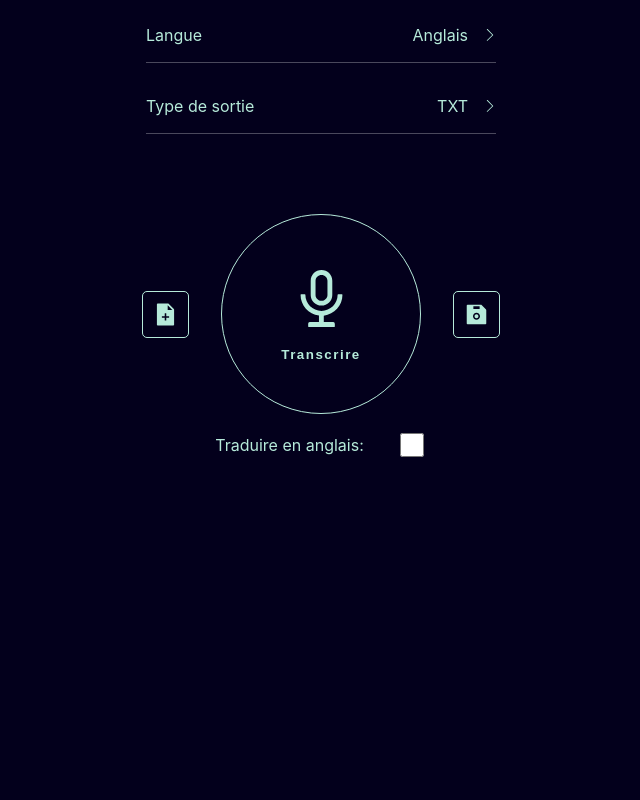
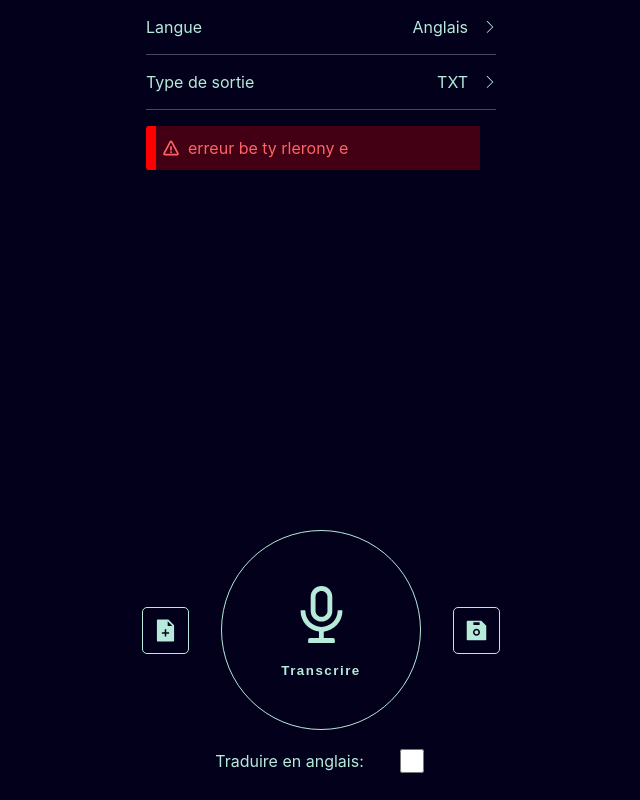
Before and after one commit to acf-patrick/speech-recognition, a React (Vite) app: page / in a window 1280 px wide. Shown: the whole page, without its empty margins (319-959 px from the left). Built offline with nearby package versions, Linux system fonts and the light colour scheme.

Commit message:
- call sidecar from Rust - added paragraph for input and output files

```diff
--- a/src/App.tsx
+++ b/src/App.tsx
@@ -1,4 +1,4 @@
-import { useState } from "react";
+import { useEffect, useState } from "react";
 import {
   StyledApp,
   StyledChooseButton,
@@ -10,10 +10,12 @@ import {
 import { GlobalStyles } from "./styles/globalStyles";
 import { ThemeProvider } from "styled-components";
 import { theme } from "./styles/theme";
-import { AiFillFileAdd, AiFillSave, AiOutlineAudio } from "react-icons/ai";
 import { BiError } from "react-icons/bi";
 import { dialog } from "@tauri-apps/api";
-import { Command } from "@tauri-apps/api/shell";
+import { invoke } from "@tauri-apps/api/tauri";
+import { appWindow } from "@tauri-apps/api/window";
+import { AiFillFileAdd, AiFillSave, AiOutlineAudio } from "react-icons/ai";
+import { LuFileInput, LuFileOutput } from "react-icons/lu";
 
 const langList = {
   label: "Langue",
@@ -43,25 +45,50 @@ function App() {
   const [outputFormat, setOutputFormat] = useState("txt");
   const [chosenFilePath, setChosenFilePath] = useState("");
   const [outputPath, setOutputPath] = useState("");
-  const [error, setError] = useState("");
+  const [error, setError] = useState("erreur be ty rlerony e");
+
+  useEffect(() => {
+    appWindow.listen<string>("stdout", (line) => {
+      console.log(line.payload);
+    });
+
+    appWindow.listen<string>("stderr", (line) => {
+      console.error(line.payload);
+    });
+
+    appWindow.listen<string>("error", (line) => {
+      setError(line.payload);
+    });
+  }, []);
 
   const formOnSubmit = (e: React.FormEvent<HTMLFormElement>) => {
     e.preventDefault();
 
-    const cmd = Command.sidecar("whisper/main", [
+    invoke("call_whisper", {
+      audioPath: "D:/FIT_Apprenti_Vague_006/whisper/essai1.wav",
+    })
+      .then((res) => console.log(res))
+      .catch((err) => console.error(err));
+
+    /*const cmd = Command.sidecar("whisper/main", [
       "-m",
       "dataset",
       "-f",
-      "D:/output.wav",
-      "--output-file",
-      "D:/audio.txt"
+      "D:/FIT_Apprenti_Vague_006/whisper/essai1.wav",
+      "2>",
+      "D:/stdout.txt",
     ]);
+
+    cmd.addListener("error", (args) => {
+      console.error(args);
+    });
+
     cmd
       .execute()
       .then((res) => {
         console.log(res);
       })
-      .catch((err) => console.error(err));
+      .catch((err) => console.error(err));*/
   };
 
   const chooseOutputOnClick = () => {
@@ -105,10 +132,13 @@ function App() {
     <ThemeProvider theme={theme}>
       <GlobalStyles />
       <StyledApp onSubmit={formOnSubmit}>
+        <div>
           <SelectBox
             {...langList}
             onChange={(curr) => setLanguage(curr)}
-          current={langList.options.find((opt) => opt.code === language)!.name}
+            current={
+              langList.options.find((opt) => opt.code === language)!.name
+            }
           />
           <SelectBox
             {...formatList}
@@ -117,6 +147,34 @@ function App() {
               formatList.options.find((opt) => opt.code === outputFormat)!.name
             }
           />
+          {chosenFilePath && (
+            <p
+              className="file"
+              title={chosenFilePath}
+              onClick={chooseInputOnClick}
+            >
+              <LuFileInput />
+              <span>
+                {chosenFilePath.length > 38
+                  ? "..." + chosenFilePath.slice(chosenFilePath.length - 38)
+                  : chosenFilePath}
+              </span>
+            </p>
+          )}
+          {outputPath && (
+            <p
+              className="file"
+              title={outputPath}
+              onClick={chooseOutputOnClick}
+            >
+              <LuFileOutput />
+              <span>
+                {outputPath.length > 38
+                  ? "..." + outputPath.slice(outputPath.length - 38)
+                  : outputPath}
+              </span>
+            </p>
+          )}
           {error ? (
             <StyledError>
               <BiError />
@@ -125,6 +183,8 @@ function App() {
           ) : (
             <div className="error"></div>
           )}
+        </div>
+        <div>
           <StyledActions>
             <StyledChooseButton
               onClick={chooseInputOnClick}
@@ -149,6 +209,7 @@ function App() {
             <label htmlFor="translate">Traduire en anglais: </label>
             <input name="translate" type="checkbox" id="translate" />
           </div>
+        </div>
       </StyledApp>
     </ThemeProvider>
   );
--- a/src/components/app-styled.ts
+++ b/src/components/app-styled.ts
@@ -4,19 +4,26 @@ const StyledApp = styled.form`
   display: flex;
   flex-direction: column;
   align-items: center;
-  justify-content: space-evenly;
+  justify-content: space-between;
   width: ${({ theme }) => theme.sizes.window.width};
+  height: calc(100vh - 1.5rem);
   overflow: hidden;
   margin: 0 auto;
-  gap: 1rem;
 
   & > div {
-    display: flex;
-    align-items: center;
-    gap: 2rem;
+    &:last-of-type > div:last-child {
+      margin-top: 1rem;
+      justify-content: center;
+    }
 
-    p {
-      margin: 0;
+    & > div {
+      display: flex;
+      align-items: center;
+      gap: 2rem;
+
+      p {
+        margin: 0;
+      }
     }
   }
 
@@ -29,6 +36,15 @@ const StyledApp = styled.form`
     }
   }
 
+  .file {
+    cursor: pointer;
+    color: #ffffff84;
+
+    span {
+      padding-left: 1rem;
+    }
+  }
+
   .error {
     height: 3rem;
   }
--- a/src/styles/globalStyles.ts
+++ b/src/styles/globalStyles.ts
@@ -19,6 +19,8 @@ export const GlobalStyles = createGlobalStyle`
     }
 
     body {
-        color: ${({ theme }) => theme.colors.primary}
+        color: ${({ theme }) => theme.colors.primary};
+        margin: unset;
+        padding: unset;
     }
 `;
```
Also changed, not shown: src-tauri/tauri.conf.json (+10 -3 lines), 2 other files (tests, documents, lock files or other folders). Lines whose indentation alone changed are shown as unchanged.
